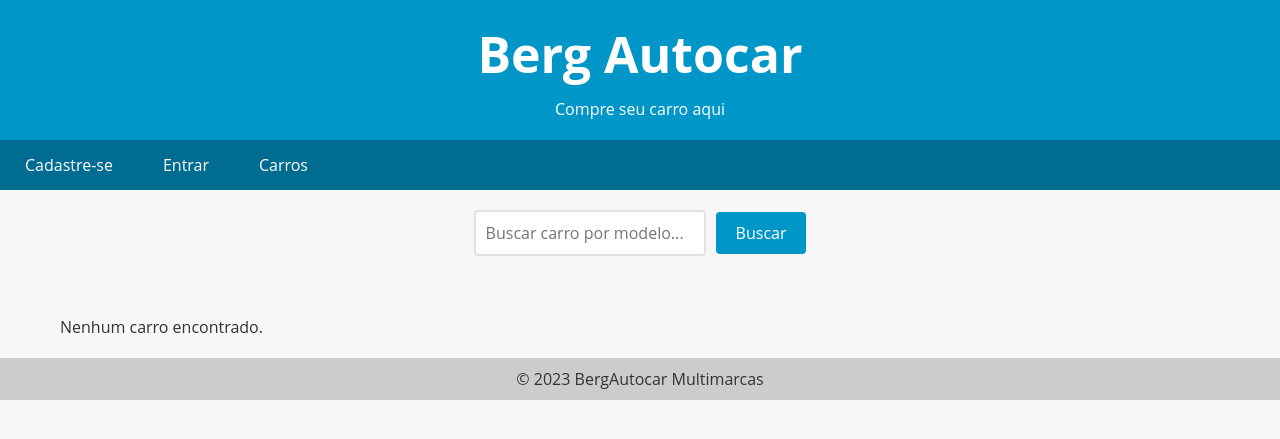
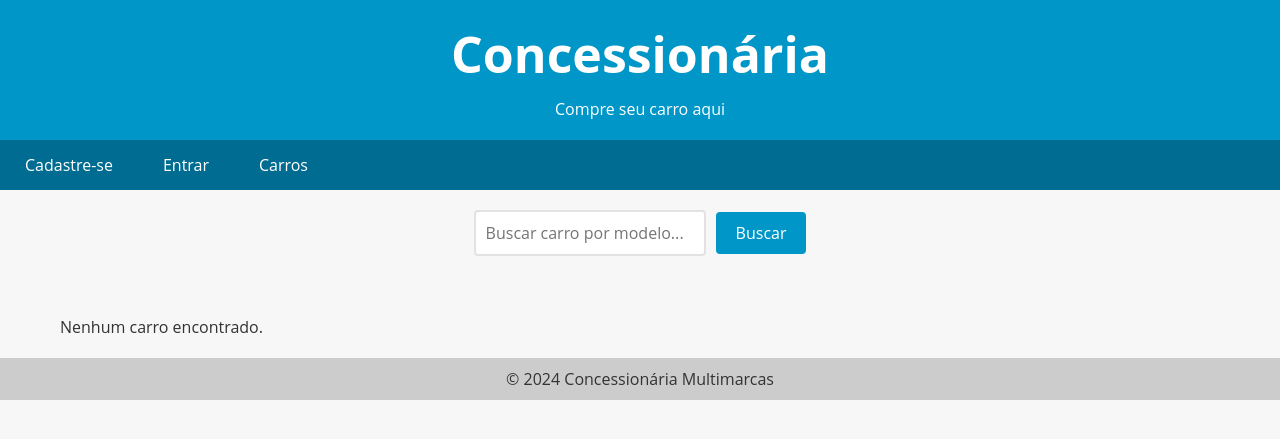
Before and after one commit to kauacavalcante24/cars_project, a Django app: page /cars/ in a window 1280 px wide. Shown: the top 439 px of the page. Run offline with Django 5.2, Linux system fonts and the light colour scheme; data that the repository does not hold is empty.

Commit message:
Alterações nos templates

```diff
--- a/app/templates/base.html
+++ b/app/templates/base.html
@@ -5,13 +5,13 @@
 <head>
   <meta charset="UTF-8">
   <meta name="viewport" content="width=device-width, initial-scale=1.0">
-  <title>Venda de carros</title>  <!-- <title> {% block title %}{% endblock %} </title> -->
+  <title> Concessionária </title>
   <link rel="stylesheet" href="{% static 'css/base_styles/base.css' %}">
 </head>
 <body>
   <header>
     <div class="header_title">
-        <h1 class="title">Berg Autocar</h1>
+        <h1 class="title">Concessionária</h1>
         <p>Compre seu carro aqui</p>
     </div>
     <nav>
@@ -47,7 +47,7 @@
   </div>
 
   <footer>
-    <p>&copy; 2023 BergAutocar Multimarcas</p>
+    <p>&copy; 2024 Concessionária Multimarcas</p>
   </footer>
 </body>
 </html>
--- a/app/urls.py
+++ b/app/urls.py
@@ -9,6 +9,8 @@ from account.views import create_account, login_view, logout_view
 urlpatterns = [
     #     Rota           #View
     path('admin/', admin.site.urls),
+    path('', CarListView.as_view()),
+
     path('account/', create_account, name='register'),
     path('login/', login_view, name='login'),
     path('logout/', logout_view, name='logout'),
@@ -17,5 +19,6 @@ urlpatterns = [
     path('new_car/', NewCarCreateView.as_view(), name='new_cars_list'),
     path('car/<int:pk>/', CarDetailView.as_view(), name='car_detail'), #pk = primary key
     path('car/<int:pk>/update/', CarUpdateView.as_view(), name='car_update'),
-    path('car/<int:pk>/delete/', CarDeleteView.as_view(), name='car_delete')
+    path('car/<int:pk>/delete/', CarDeleteView.as_view(), name='car_delete'),
+
 ] + static(settings.MEDIA_URL, document_root=settings.MEDIA_ROOT) #configuração para imagens
--- a/cars/templates/cars.html
+++ b/cars/templates/cars.html
@@ -2,7 +2,6 @@
 {% load static %}
 
 {% block content %}
-  <title>Venda de carros</title>
   <link rel="stylesheet" href="{% static 'css/cars_styles/cars.css' %}">
 
   <body>
```
Also changed, not shown: README.md (added), app/settings.py (line endings or trailing spaces), static/img/example-image/github_carslist.png (added), 1 other file.
